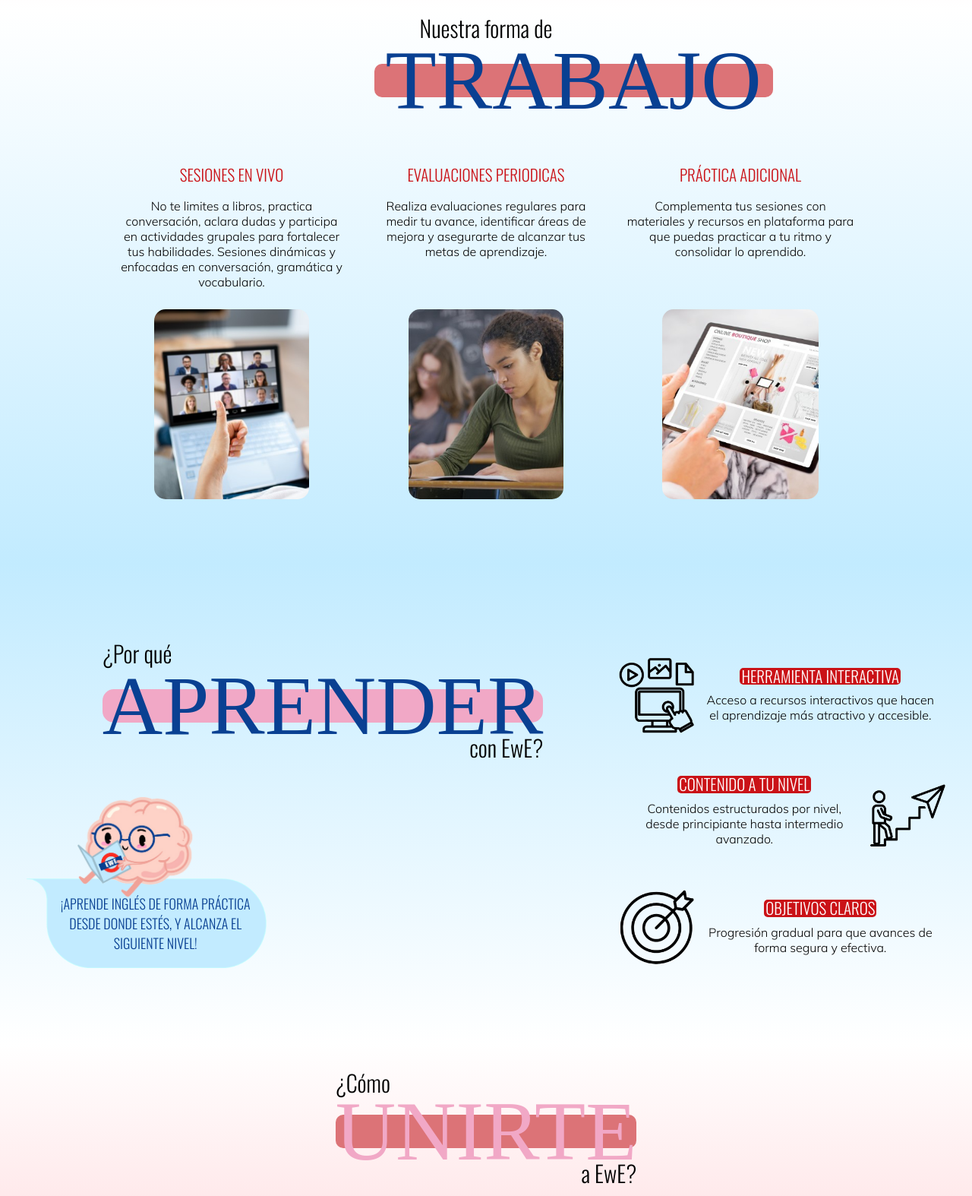
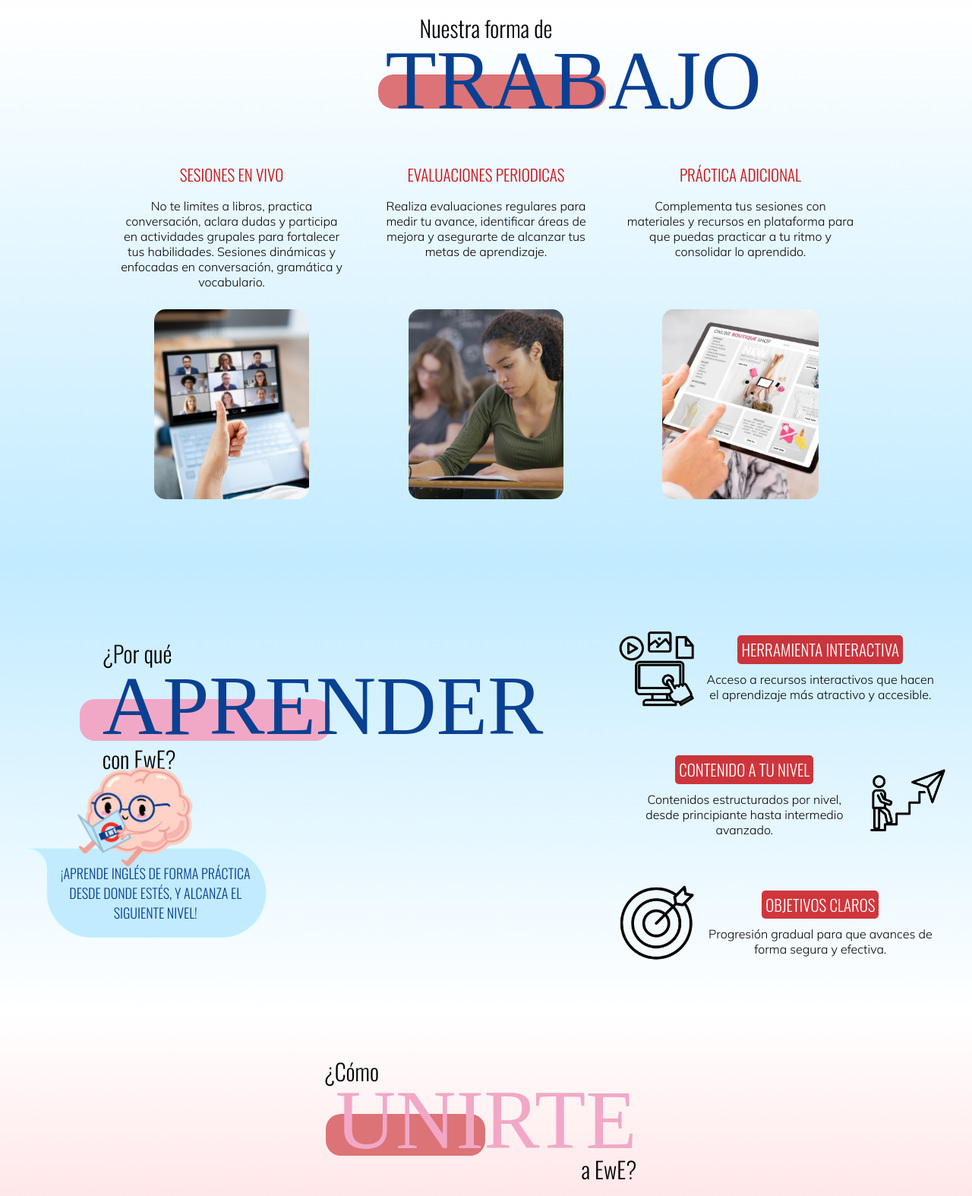
Before and after one commit to ewe-dev-team/landing-page, a website: page index.html in a window 1280 px wide. Shown: the part 766-2340 px from the top of the page at 76% size. Drawn offline with nearby package versions, Linux system fonts and the light colour scheme; a web font is replaced by a local one.

Commit message:
Finish first version

```diff
--- a/assets/styles/index.css
+++ b/assets/styles/index.css
@@ -35,7 +35,7 @@
   font-family: var(--titulos);
   color: var(--rojo-ewe);
   font-size: 110px;
-  border-radius: 10px;
+  border-radius: 20px;
   font-weight: 300;
   line-height: 40%;
 }
@@ -192,13 +192,24 @@
   left: -60px;
   margin: 0;
   padding: 0 15px;
-  background-color: var(--naranja-ewe);
   font-family: var(--titulos);
   color: var(--azul-fuerte-ewe);
   font-size: 110px;
-  border-radius: 10px;
   font-weight: 300;
   line-height: 40%;
+  z-index: 1;
+}
+
+#forma-span {
+  width: 300px;
+  height: 45px;
+  background-color: var(--naranja-ewe);
+  display: flex;
+  position: absolute;
+  z-index: 0;
+  border-radius: 20px;
+  bottom: 21px;
+  left: -55px;
 }
 
 .forma-main {
@@ -228,8 +239,6 @@
   font-size: 16px;
   font-weight: 300;
   text-align: center;
-
-  /* margin: 20px 0; */
 }
 
 .forma-div img {
@@ -264,13 +273,24 @@
 
 #porque-title h1 {
   color: var(--azul-fuerte-ewe);
-  background-color: var(--rosa-ewe);
   margin: 0;
   font-weight: 300;
   line-height: 40%;
-  border-radius: 15px;
   font-size: 110px;
   font-family: var(--titulos);
+  z-index: 1;
+}
+
+#porque-span {
+  width: 330px;
+  height: 55px;
+  background-color: var(--rosa-ewe);
+  display: flex;
+  position: absolute;
+  z-index: 0;
+  border-radius: 20px;
+  bottom: 71px;
+  left: -30px;
 }
 
 .bubble {
@@ -342,14 +362,14 @@
   font-weight: 300;
   margin: 0 0 20px 0;
   color: #fff;
-  background-color: var(--rojo-ewe);
   width: fit-content;
-  padding: 2px;
-  border-radius: 5px;
-  line-height: 90%;
-  text-align: center;
   margin-bottom: 10px;
   white-space: nowrap;
+  background-color: #ca1218d7;
+  padding: 2px 5px;
+  border-radius: 5px;
+  line-height: 160%;
+  text-align: center;
 }
 
 .porque-izq {
@@ -388,20 +408,35 @@
   margin: 20px 0;
 }
 
-#como-title h2:nth-child(3) {
-  align-self: flex-end;
-  margin: 10px 0 80px 0;
+#como-title h2:nth-child(4) {
+  margin-left: auto;
+}
+
+#como-title h2:nth-child(1) {
+  position: relative;
+  left: -15px;
 }
 
 #como-title h1 {
   font-size: 110px;
   color: var(--rosa-ewe);
   margin: 0;
-  background-color: var(--naranja-ewe);
   font-weight: 300;
   line-height: 40%;
-  border-radius: 10px;
   font-family: var(--titulos);
+  z-index: 1;
+}
+
+#como-span {
+  width: 210px;
+  height: 55px;
+  background-color: var(--naranja-ewe);
+  display: flex;
+  position: absolute;
+  z-index: 0;
+  border-radius: 20px;
+  bottom: 43px;
+  left: -13px;
 }
 
 .cu-div {
@@ -411,7 +446,7 @@
   justify-content: center;
   align-items: center;
   gap: 15px;
-  margin-bottom: 50px;
+  margin: 50px 0;
 }
 
 .cu-card img {
--- a/assets/styles/inscripcion.css
+++ b/assets/styles/inscripcion.css
@@ -15,12 +15,12 @@
   font-weight: 300;
   margin: 70px 0 50px 0;
   color: #fff;
-  background-color: var(--rojo-ewe);
   width: fit-content;
-  padding: 2px;
   border-radius: 5px;
-  line-height: 90%;
   text-align: center;
+  background-color: #ca1218d7;
+  padding: 2px 5px;
+  line-height: 160%;
 }
 
 #inscr h3 {
--- a/assets/styles/more-info-form.css
+++ b/assets/styles/more-info-form.css
@@ -10,7 +10,6 @@ body {
   display: flex;
   flex-direction: column;
   align-items: center;
-  overflow: hidden;
   padding-top: 100px;
   background: linear-gradient(180deg, #ffb4bade, #fff);
 }
--- a/assets/styles/nav-foot.css
+++ b/assets/styles/nav-foot.css
@@ -110,11 +110,11 @@
 }
 
 @keyframes bounce {
-  0% { transform: scale(1); }
-  30% { transform: scale(1.1); } /* Crece un poco */
+  10% { transform: scale(1); }
+  40% { transform: scale(1.1); } /* Crece un poco */
   50% { transform: scale(0.95); } /* Se hace más pequeño */
-  70% { transform: scale(1.05); } /* Rebote extra */
-  100% { transform: scale(1); } /* Vuelve a su tamaño normal */
+  60% { transform: scale(1.05); } /* Rebote extra */
+  80% { transform: scale(1); } /* Vuelve a su tamaño normal */
 }
 
 .bouncing-button {
@@ -125,8 +125,8 @@
   border-radius: 8px;
   cursor: pointer;
   transition: all 0.3s ease-in-out;
-  animation: bounce 1s ease-in-out infinite;
-  animation-delay: 2s; /* Espera 2 segundos antes de repetir */
+  animation: bounce 1.5s ease-in-out infinite;
+  animation-delay: 1s;
 }
 
 html,
@@ -196,7 +196,7 @@ body {
 
 #whatsapp img {
   height: 50px;
-  animation: bounceAndRotate 4s infinite;
+  animation: bounceAndRotate 3s infinite;
 }
 
 /* Nav Menu */
@@ -310,7 +310,7 @@ footer {
   padding: 0;
   position: relative;
   z-index: 4;
-  display: none;
+  display: flex;
 }
 
 .sub-footer p {
--- a/assets/styles/test.css
+++ b/assets/styles/test.css
@@ -8,7 +8,6 @@ body {
   display: flex;
   flex-direction: column;
   align-items: center;
-  overflow: hidden;
   padding-top: 100px;
   background: linear-gradient(180deg, #ffb4bade, #fff);
   flex: 1;
--- a/index.html
+++ b/index.html
@@ -74,6 +74,7 @@
     <div class="title zoom-in" id="title-trabajo">
       <h2>Nuestra forma de</h2>
       <h1>TRABAJO</h1>
+      <span id="forma-span"></span>
     </div>
 
     <div class="forma-main slide-in-left">
@@ -102,6 +103,7 @@
       <div class="title zoom-in" id="porque-title">
         <h2>¿Por qué</h2>
         <h1>APRENDER</h1>
+        <span id="porque-span"></span>
         <h2>con EwE?</h2>
       </div>
 
@@ -148,6 +150,7 @@
     <div class="title fade-in" id="como-title">
       <h2>¿Cómo</h2>
       <h1>UNIRTE</h1>
+      <span id="como-span"></span>
       <h2>a EwE?</h2>
     </div>
 
```
Also changed, not shown: assets/styles/about.css (+13 -2 lines), assets/styles/cursos.css (+27 -4 lines), assets/styles/test-view.css (+16 -3 lines), views/about-us.html (+1 -0 lines), views/cursos.html (+6 -1 lines), views/test-view.html (+1 -0 lines).
